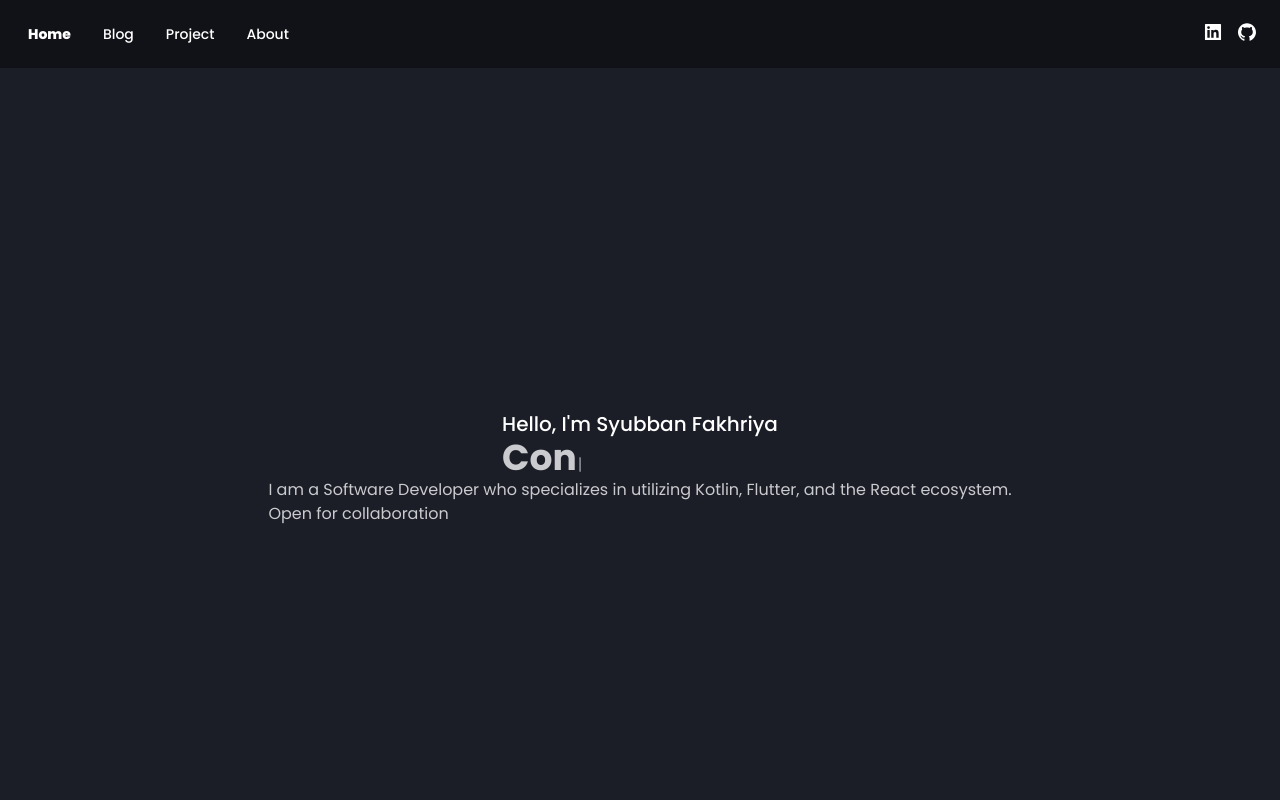
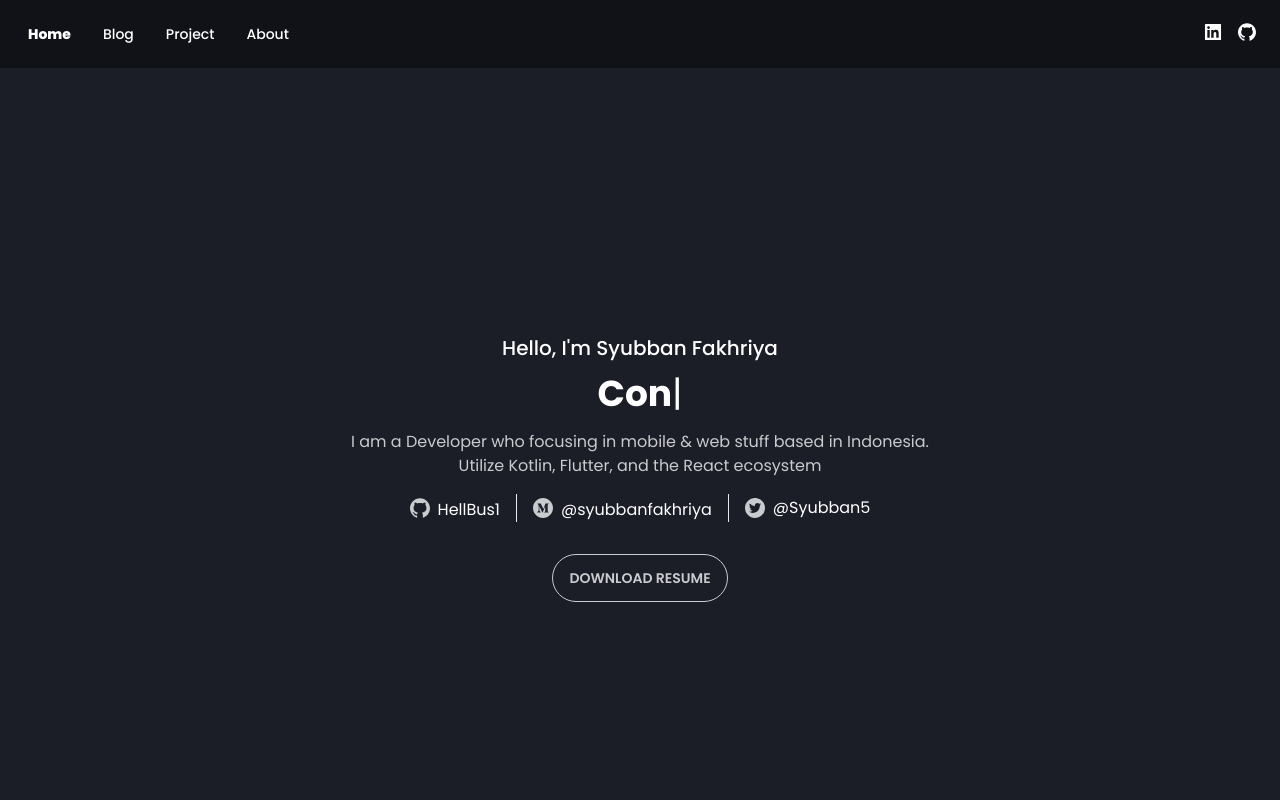
Before and after one commit to HellBus1/personal-website, a Next.js app: page / in a window 1280 px wide. Shown: the top 800 px of the page. Built offline with nearby package versions, Linux system fonts and the light colour scheme.

Commit message:
feat: home section 1

```diff
--- a/src/app/components/Footer/Footer.tsx
+++ b/src/app/components/Footer/Footer.tsx
@@ -35,7 +35,7 @@ const Footer = () => {
       </div>
       <div>
         <div className="grid grid-flow-col gap-4">
-          <Link href={""}>
+          <Link href={"https://twitter.com/Syubban5"}>
             <TwitterSquareFilled className="text-3xl" />
           </Link>
           <Link href={"https://medium.com/@syubbanfakhriya"}>
--- a/src/app/page.tsx
+++ b/src/app/page.tsx
@@ -1,36 +1,74 @@
-'use client';
+"use client";
 
+import Link from "next/link";
 import BaseLayout from "./components/Layout/BaseLayout";
 import Typewriter from "typewriter-effect";
+import {
+  GithubOutlined,
+  MediumCircleFilled,
+  TwitterCircleFilled,
+} from "@ant-design/icons";
 
 export default function Page() {
   return (
     <BaseLayout>
       <section className="h-screen flex flex-col justify-center items-center">
-        <div>
-          <p className="text-neutral-content text-center text-xl font-medium">
+        <div className="flex flex-col justify-center items-center">
+          <p className="text-neutral-content text-xl font-medium mb-3">
             Hello, I'm Syubban Fakhriya
           </p>
-          {/* <p className="text-neutral-content text-center">
-            IT Enthusiast & Content Writer
-          </p> */}
           <Typewriter
             options={{
               strings: ["IT Enthusiast", "Content Writer"],
               autoStart: true,
               loop: true,
-              wrapperClassName: "text-4xl font-bold"
+              wrapperClassName: "text-neutral-content text-4xl font-bold",
+              cursorClassName: "text-neutral-content text-4xl",
             }}
           />
         </div>
 
-        <div>
+        <div className="text-center mt-4">
           <p>
-            I am a Software Developer who specializes in utilizing Kotlin,
-            Flutter, and the React ecosystem.
+            I am a Developer who focusing in mobile & web stuff based in
+            Indonesia.
           </p>
-          <p>Open for collaboration</p>
+          <p>Utilize Kotlin, Flutter, and the React ecosystem</p>
         </div>
+
+        <div className="flex flex-row mt-4">
+          <Link
+            className="flex flex-row items-center justify-center"
+            href={"https://github.com/HellBus1"}
+          >
+            <GithubOutlined className="text-xl" />
+            <p className="text-neutral-content mt-1 ms-2">HellBus1</p>
+          </Link>
+
+          <div className="border-l mx-4"></div>
+
+          <Link
+            className="flex flex-row items-center justify-center"
+            href={"https://medium.com/@syubbanfakhriya"}
+          >
+            <MediumCircleFilled className="text-xl" />
+            <p className="text-neutral-content mt-1 ms-2">@syubbanfakhriya</p>
+          </Link>
+
+          <div className="border-l mx-4"></div>
+
+          <Link
+            className="flex flex-row items-center justify-center"
+            href={"https://twitter.com/Syubban5"}
+          >
+            <TwitterCircleFilled className="text-xl" />
+            <p className="text-neutral-content ms-2">@Syubban5</p>
+          </Link>
+        </div>
+
+        <button className="btn btn-outline btn-neutral-content rounded-full mt-8">
+          Download Resume
+        </button>
       </section>
     </BaseLayout>
   );
```
